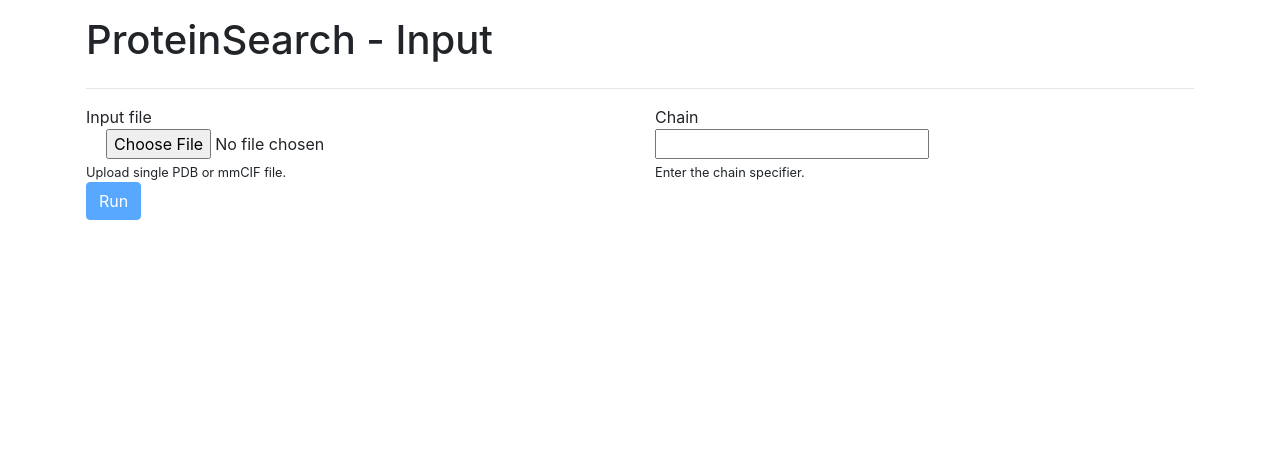
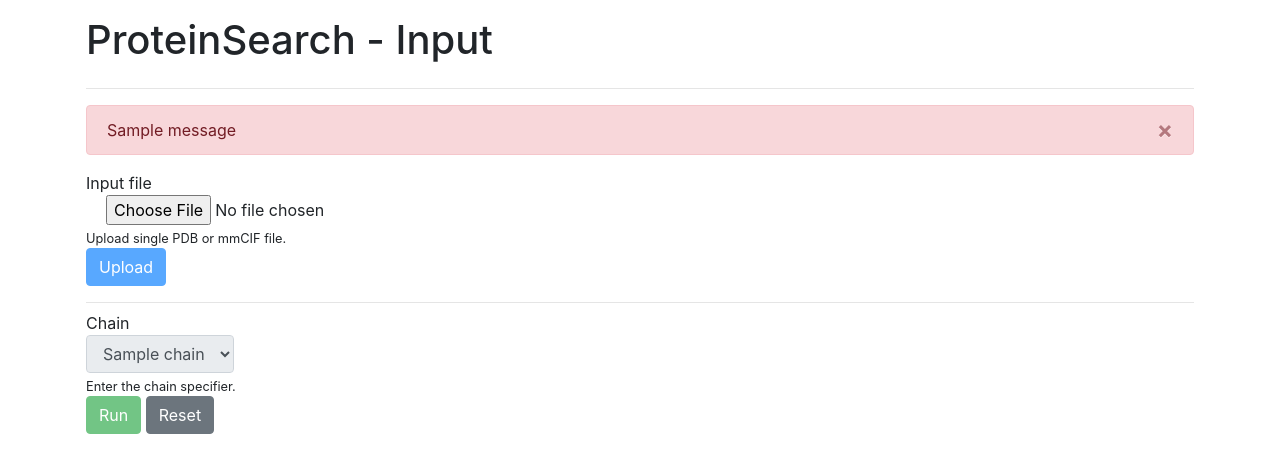
Before and after one commit to JakubOrsula/ProteinSearch, a Flask app: template app/templates/index.html in a window 1280 px wide. Shown: the top 473 px of the page. Run offline with Flask 2, Linux system fonts and the light colour scheme; the template is opened without the code that fills it: most values are stand-ins (such as "Sample title", 1, 10 or a date in 2020); one stand-in notice (Sample message) is shown; some libraries are stand-ins or nearby versions.

Commit message:
Read chains from input file

```diff
--- a/app/__init__.py
+++ b/app/__init__.py
@@ -6,6 +6,7 @@ application = Flask(__name__)
 application.jinja_env.trim_blocks = True
 application.jinja_env.lstrip_blocks = True
 
+application.secret_key = 'protein search secret key'
 
 if __name__ == '__main__':
     application.run()
--- a/app/config.py
+++ b/app/config.py
@@ -1,4 +1,8 @@
+import os
+
 QUERIES_DIR = '/var/local/ProteinSearch/'
+UPLOAD_DIR = os.path.join(QUERIES_DIR, 'upload')
+CHAINS_DIR = os.path.join(QUERIES_DIR, 'chains')
 ARCHIVE_DIR = '/home/krab1k/Tmp/PDBe_clone_binary'
 PRELOAD_LIST = '/home/krab1k/Tmp/list'
 
--- a/app/routes.py
+++ b/app/routes.py
@@ -1,11 +1,11 @@
-from flask import render_template, request
+from flask import render_template, request, flash, redirect, url_for
 from werkzeug.utils import secure_filename
 import random
 import os
 import subprocess
 
 from . import application
-from .config import QUERIES_DIR, ARCHIVE_DIR, PRELOAD_LIST, OBJECTS_COUNT
+from .config import CHAINS_DIR, ARCHIVE_DIR, PRELOAD_LIST, OBJECTS_COUNT, UPLOAD_DIR
 
 
 def pick_objects(number):
@@ -18,15 +18,26 @@ def pick_objects(number):
     return objects
 
 
+def prepare_query(filename):
+    args = ['get_chains', filename, CHAINS_DIR]
+    p = subprocess.run(args, stdout=subprocess.PIPE, stderr=subprocess.PIPE)
+    if p.returncode:
+        print('Unable to prepare query: ' + p.stderr.decode('utf-8'))
+        raise RuntimeError()
+
+    return p.stdout.decode('utf-8').splitlines()
+
+
 def calculate_distances(query, objects):
     env = dict(os.environ)
     env['LD_LIBRARY_PATH'] = '/usr/local/lib'
     args = ['java', '-cp', '/usr/local/lib/java_distance.jar:/usr/local/lib/proteins-1.0.jar', 'TestJava', ARCHIVE_DIR,
-            PRELOAD_LIST, query, *objects]
+            PRELOAD_LIST, f'_{query}', *objects]
 
     p = subprocess.run(args, stdout=subprocess.PIPE, stderr=subprocess.PIPE, env=env)
     if p.returncode:
-        raise RuntimeError('Calculation failed')
+        print('Calculation failed: ' + p.stderr.decode('utf-8'))
+        raise RuntimeError()
 
     distances = []
     for line in p.stdout.decode('utf-8').splitlines():
@@ -35,51 +46,56 @@ def calculate_distances(query, objects):
     return distances
 
 
-@application.route('/', methods=['GET', 'POST'])
+@application.route('/')
 def index():
-    if request.method == 'POST':
-        chain = request.form['chain'].upper()
-        file = request.files['file']
-        filename = secure_filename(file.filename).upper()
+    return render_template('index.html', chains=[], uploaded=False)
 
-        basename, ext = os.path.splitext(filename)
 
-        ext = ext.lower()
-        if ext == '.pdb':
-            prefix = 'p'
-        else:
-            prefix = 'c'
+@application.route('/upload', methods=['POST'])
+def upload():
+    file = request.files['file']
+    filename = secure_filename(file.filename)
 
-        i = 0
-        while os.path.exists(os.path.join(QUERIES_DIR, f'{prefix}{i:02d}{ext}')):
-            i += 1
+    path = os.path.join(UPLOAD_DIR, filename)
+    file.save(path)
 
-        new_id = f'{prefix}{i:02d}'
+    try:
+        ids = prepare_query(path)
+    except RuntimeError:
+        flash('Cannot read input file')
+        return redirect(url_for('index'))
 
-        path = os.path.join(QUERIES_DIR, f'{new_id}{ext}')
-        file.save(path)
+    if not ids:
+        flash('No chains detected')
+        return redirect(url_for('index'))
 
-        query_id = f'_{new_id}:{chain}'
+    return render_template('index.html', chains=ids, uploaded=True)
 
-        objects = pick_objects(OBJECTS_COUNT)
 
-        distances = calculate_distances(query_id, objects)
-        results = []
-        dissimilar = 0
-        timeout = 0
-        for obj, dist in zip(objects, distances):
-            if dist < 1:
-                results.append((obj, 1 - dist))
-            elif dist == 2:
-                dissimilar += 1
-            elif dist == 3:
-                timeout += 1
+@application.route('/run', methods=['POST'])
+def run():
+    chain = request.form['chain']
 
-        results.sort(key=lambda x: x[1], reverse=True)
+    objects = pick_objects(OBJECTS_COUNT)
 
-        query = f'{basename}:{chain}'
+    try:
+        distances = calculate_distances(chain, objects)
+    except RuntimeError:
+        flash('Calculation failed')
+        return render_template('index.html', chains=[], uploaded=False)
 
-        return render_template('results.html', query=query, dissimilar=dissimilar, distances=OBJECTS_COUNT,
-                               timeout=timeout, results=results)
+    results = []
+    dissimilar = 0
+    timeout = 0
+    for obj, dist in zip(objects, distances):
+        if dist < 1:
+            results.append((obj, 1 - dist))
+        elif dist == 2:
+            dissimilar += 1
+        elif dist == 3:
+            timeout += 1
 
-    return render_template('index.html')
+    results.sort(key=lambda x: x[1], reverse=True)
+
+    return render_template('results.html', query=chain, dissimilar=dissimilar, distances=OBJECTS_COUNT,
+                           timeout=timeout, results=results)
--- a/app/static/main.js
+++ b/app/static/main.js
@@ -3,26 +3,15 @@
 
 function init_index() {
     let $file = $('#file');
-    let $chain = $('#chain');
-    let $run = $('#run');
+    let $upload = $('#upload');
 
     $file.on('change', function () {
-        if ($file.val() && $chain.val()) {
-            $run.attr('disabled', false);
+        if ($file.val()) {
+            $upload.attr('disabled', false);
         } else {
-            $run.attr('disabled', true);
+            $upload.attr('disabled', true);
         }
     });
-
-    $chain.on('input', function () {
-        if ($file.val() && $chain.val()) {
-            $run.attr('disabled', false);
-        } else {
-            $run.attr('disabled', true);
-        }
-    });
-
-
 }
 
 
--- a/app/templates/index.html
+++ b/app/templates/index.html
@@ -18,31 +18,62 @@
     </div>
     <hr>
 
-    <form method="post" enctype="multipart/form-data" action="/">
+
+{% with messages = get_flashed_messages() %}
+    {% if messages %}
+        {% for message in messages %}
+            <div class="alert alert-danger mt-1 alert-dismissible fade show" role="alert">{{ message }}
+                <button type="button" class="close" data-dismiss="alert" aria-label="Close">
+                    <span aria-hidden="true">&times;</span>
+                </button>
+            </div>
+        {% endfor %}
+    {% endif %}
+{% endwith %}
+
+    <form method="post" enctype="multipart/form-data" action="/upload">
         <div class="row">
-            <div class="col-6">
-            <label class="form-check-label" for="file">Input file</label>
-            <input class="form-check" type="file" name="file" id="file"  accept=".pdb, .cif">
+            <div class="col">
+                <fieldset id="file-fs" {% if uploaded %} disabled="disabled" {% endif %}>
+                <label class="form-check-label" for="file">Input file</label>
+                <input class="form-check" type="file" name="file" id="file" accept=".pdb, .cif">
                 <small class="form-text muted">
                     Upload single PDB or mmCIF file.
                 </small>
-            </div>
-            <div class="col-6">
-                <label class="form-check-label" for="chain">Chain</label>
-                <input class="form-check" type="text" name="chain" id="chain">
-                <small class="form-text muted">
-                    Enter the chain specifier.
-                </small>
+                </fieldset>
             </div>
         </div>
         <div class="row">
             <div class="col">
-                <button class="btn btn-primary" type="submit" id="run" disabled>Run</button>
+                <input class="btn btn-primary" type="submit" id="upload" value="Upload" disabled>
             </div>
         </div>
     </form>
 
-
+    <hr class="mb-2">
+    <form method="post" enctype="multipart/form-data" action="/run">
+        <div class="row">
+            <div class="col">
+                <fieldset id="chain-fs"  {% if not uploaded %} disabled="disabled" {% endif %}>
+                    <label class="form-check-label" for="chain">Chain</label>
+                    <select class="form-control w-auto" name="chain">
+                        {% for id in chains %}
+                            <option value="{{ id }}">{{ id }}</option>
+                        {% endfor %}
+                    </select>
+                    <small class="form-text muted">
+                        Enter the chain specifier.
+                    </small>
+                </fieldset>
+            </div>
+        </div>
+        <div class="row">
+            <div class="col">
+                <input class="btn btn-success" type="submit" id="Run" value="Run" {% if not uploaded %} disabled {% endif %}>
+                <a class="btn btn-secondary" href="/">Reset</a>
+            </div>
+        </div>
+    </form>
 </div>
 
 
--- a/docker/config.py
+++ b/docker/config.py
@@ -1,4 +1,8 @@
+import os
+
 QUERIES_DIR = '/var/local/ProteinSearch'
+UPLOAD_DIR = os.path.join(QUERIES_DIR, 'upload')
+CHAINS_DIR = os.path.join(QUERIES_DIR, 'chains')
 ARCHIVE_DIR = '/data/PDBe_clone_binary'
 PRELOAD_LIST = '/data/pivots'
 
```
Also changed, not shown: 2 other files.
